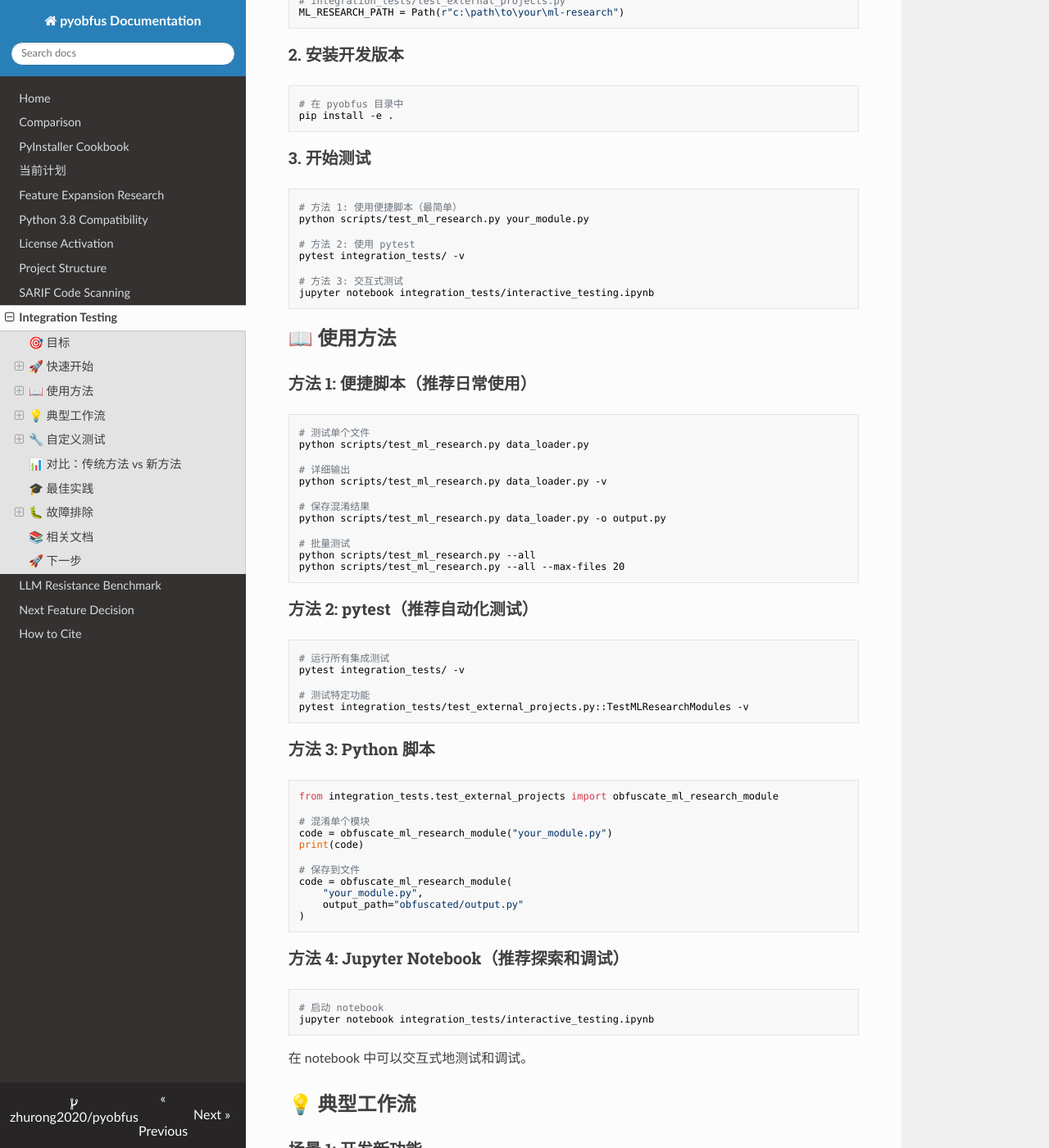
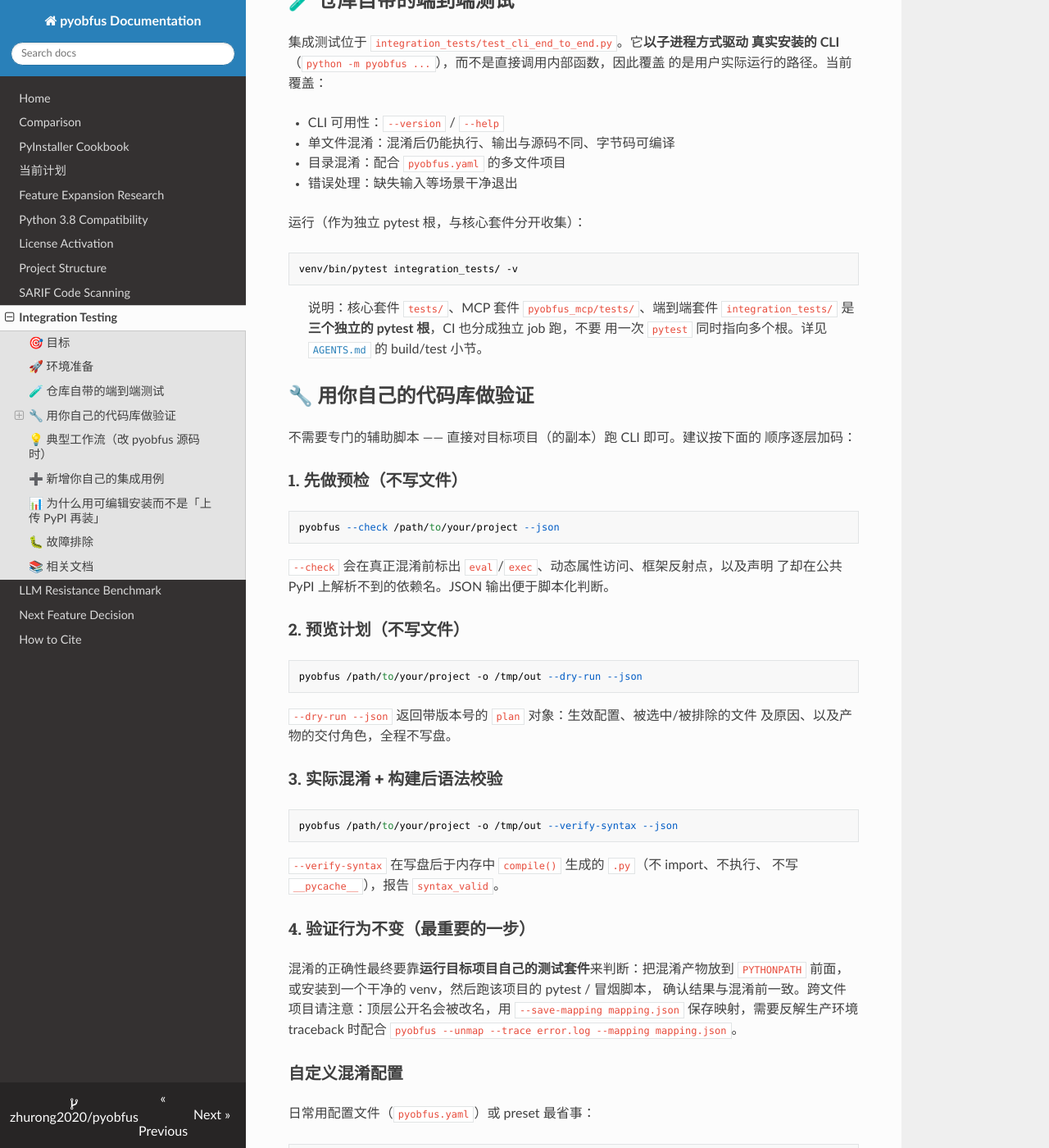
Before and after one commit to zhurong2020/pyobfus, an MkDocs documentation site: the page built from docs/INTEGRATION_TESTING.md, in a window 1280 px wide and 1400 px high, scrolled down 612 px. Shown: the whole window at 82% size. Built offline with MkDocs 1.6.1, drawn with Linux system fonts in a browser that asks for light colours; nearby versions of some CDN libraries; some of the changed text lies outside the part shown.

Commit message:
docs: fix stale integration guide, dead links, and document shipped flags
- Rewrite docs/INTEGRATION_TESTING.md: it described a defunct workflow around
  scripts/test_ml_research.py, integration_tests/test_external_projects.py and
  an interactive notebook, none of which still exist. Replace with the real
  current workflow (editable install, the --check/--dry-run/--verify-syntax
  CLI, the shipped integration_tests/test_cli_end_to_end.py, and how to add
  your own cases).
- Document three already-shipped Community flags that were missing from the
  discovery surfaces: --numeric-obfuscation, --strip-ai-artifacts and
  --incremental, in README, llms.txt (+ docs/ twin) and docs/index.md.
- Fix a dead link in docs/PACKAGE_INSPECTION.md (examples/inspect_package.py
  was never shipped; the runnable snippets are already inline) and repair the
  broken docs/INTEGRATION_TESTING.md "相关文档" links.
- Point CLAUDE.md's feature-research reference at the current 2026-09-02 note
  (supersedes the 2026-08-26 one).

Co-Authored-By: Claude Opus 4.8 <noreply@anthropic.com>

````diff
--- a/docs/INTEGRATION_TESTING.md
+++ b/docs/INTEGRATION_TESTING.md
@@ -1,170 +1,95 @@
-# 跨项目集成测试指南
+# 集成测试指南
 
-本指南说明如何在 pyobfus 环境中直接测试 ml-research 或其他外部项目的模块。
+本指南说明如何在不发布到 PyPI 的前提下，用**真实项目代码**测试 pyobfus —— 既
+包括仓库自带的端到端测试，也包括拿你自己的代码库做验证的日常工作流。
 
 ## 🎯 目标
 
-- ✅ 不离开 pyobfus 开发环境
-- ✅ 不需要上传到 PyPI
-- ✅ 快速迭代和测试
-- ✅ 使用真实项目的代码
+- ✅ 不需要先上传 PyPI 再安装（用可编辑安装即时生效）
+- ✅ 用真实代码验证混淆是否**语法正确、可运行、行为不变**
+- ✅ 快速迭代：改完 pyobfus 源码立刻重测
 
-## 🚀 快速开始
+## 🚀 环境准备
 
-### 1. 配置路径
-
-编辑以下文件中的 `ML_RESEARCH_PATH`：
-
-```python
-# scripts/test_ml_research.py
-ML_RESEARCH_PATH = Path(r"c:\path\to\your\ml-research")
-
-# integration_tests/test_external_projects.py
-ML_RESEARCH_PATH = Path(r"c:\path\to\your\ml-research")
+```bash
+python -m venv venv && source venv/bin/activate
+pip install -e ".[dev]"
 ```
 
-### 2. 安装开发版本
+可编辑安装（`-e`）后，对 `pyobfus/` 源码的任何修改都会立即在 `pyobfus`
+命令与 `python -m pyobfus` 中生效，无需重新安装、无需版本号、不污染 PyPI。
+
+## 🧪 仓库自带的端到端测试
+
+集成测试位于 `integration_tests/test_cli_end_to_end.py`。它**以子进程方式驱动
+真实安装的 CLI**（`python -m pyobfus ...`），而不是直接调用内部函数，因此覆盖
+的是用户实际运行的路径。当前覆盖：
+
+- CLI 可用性：`--version` / `--help`
+- 单文件混淆：混淆后仍能执行、输出与源码不同、字节码可编译
+- 目录混淆：配合 `pyobfus.yaml` 的多文件项目
+- 错误处理：缺失输入等场景干净退出
+
+运行（作为独立 pytest 根，与核心套件分开收集）：
 
 ```bash
-# 在 pyobfus 目录中
-pip install -e .
+venv/bin/pytest integration_tests/ -v
 ```
 
-### 3. 开始测试
+> 说明：核心套件 `tests/`、MCP 套件 `pyobfus_mcp/tests/`、端到端套件
+> `integration_tests/` 是**三个独立的 pytest 根**，CI 也分成独立 job 跑，不要
+> 用一次 `pytest` 同时指向多个根。详见 [`AGENTS.md`](https://github.com/zhurong2020/pyobfus/blob/main/AGENTS.md) 的 build/test 小节。
+
+## 🔧 用你自己的代码库做验证
+
+不需要专门的辅助脚本 —— 直接对目标项目（的副本）跑 CLI 即可。建议按下面的
+顺序逐层加码：
+
+### 1. 先做预检（不写文件）
 
 ```bash
-# 方法 1: 使用便捷脚本（最简单）
-python scripts/test_ml_research.py your_module.py
-
-# 方法 2: 使用 pytest
-pytest integration_tests/ -v
-
-# 方法 3: 交互式测试
-jupyter notebook integration_tests/interactive_testing.ipynb
+pyobfus --check /path/to/your/project --json
 ```
 
-## 📖 使用方法
+`--check` 会在真正混淆前标出 `eval`/`exec`、动态属性访问、框架反射点，以及声明
+了却在公共 PyPI 上解析不到的依赖名。JSON 输出便于脚本化判断。
 
-### 方法 1: 便捷脚本（推荐日常使用）
+### 2. 预览计划（不写文件）
 
 ```bash
-# 测试单个文件
-python scripts/test_ml_research.py data_loader.py
-
-# 详细输出
-python scripts/test_ml_research.py data_loader.py -v
-
-# 保存混淆结果
-python scripts/test_ml_research.py data_loader.py -o output.py
-
-# 批量测试
-python scripts/test_ml_research.py --all
-python scripts/test_ml_research.py --all --max-files 20
+pyobfus /path/to/your/project -o /tmp/out --dry-run --json
 ```
 
-### 方法 2: pytest（推荐自动化测试）
+`--dry-run --json` 返回带版本号的 `plan` 对象：生效配置、被选中/被排除的文件
+及原因、以及产物的交付角色，全程不写盘。
+
+### 3. 实际混淆 + 构建后语法校验
 
 ```bash
-# 运行所有集成测试
-pytest integration_tests/ -v
-
-# 测试特定功能
-pytest integration_tests/test_external_projects.py::TestMLResearchModules -v
+pyobfus /path/to/your/project -o /tmp/out --verify-syntax --json
 ```
 
-### 方法 3: Python 脚本
+`--verify-syntax` 在写盘后于内存中 `compile()` 生成的 `.py`（不 import、不执行、
+不写 `__pycache__`），报告 `syntax_valid`。
 
-```python
-from integration_tests.test_external_projects import obfuscate_ml_research_module
+### 4. 验证行为不变（最重要的一步）
 
-# 混淆单个模块
-code = obfuscate_ml_research_module("your_module.py")
-print(code)
+混淆的正确性最终要靠**运行目标项目自己的测试套件**来判断：把混淆产物放到
+`PYTHONPATH` 前面，或安装到一个干净的 venv，然后跑该项目的 pytest / 冒烟脚本，
+确认结果与混淆前一致。跨文件项目请注意：顶层公开名会被改名，用
+`--save-mapping mapping.json` 保存映射，需要反解生产环境 traceback 时配合
+`pyobfus --unmap --trace error.log --mapping mapping.json`。
 
-# 保存到文件
-code = obfuscate_ml_research_module(
-    "your_module.py",
-    output_path="obfuscated/output.py"
-)
+### 自定义混淆配置
+
+日常用配置文件（`pyobfus.yaml`）或 preset 最省事：
+
+```bash
+pyobfus /path/to/your/project -o /tmp/out --config pyobfus.yaml
+pyobfus --init /path/to/your/project        # 自动探测框架，生成 pyobfus.yaml
 ```
 
-### 方法 4: Jupyter Notebook（推荐探索和调试）
-
-```bash
-# 启动 notebook
-jupyter notebook integration_tests/interactive_testing.ipynb
-```
-
-在 notebook 中可以交互式地测试和调试。
-
-## 💡 典型工作流
-
-### 场景 1: 开发新功能
-
-```bash
-# 1. 修改 pyobfus 代码
-vim pyobfus/transformers/new_feature.py
-
-# 2. 单元测试
-pytest tests/test_new_feature.py
-
-# 3. 集成测试（使用 ml-research）
-python scripts/test_ml_research.py test_module.py -v
-
-# 4. 发现问题，回到步骤 1
-# 5. 修改后立即重新测试（无需重新安装！）
-```
-
-### 场景 2: 修复 Bug
-
-```bash
-# 1. 复现问题
-python scripts/test_ml_research.py problematic_module.py -v
-
-# 2. 查看详细错误信息
-# 3. 修复代码
-# 4. 重新测试
-python scripts/test_ml_research.py problematic_module.py -v
-
-# 5. 验证修复
-python scripts/test_ml_research.py --all
-```
-
-### 场景 3: 发布前验证
-
-```bash
-# 1. 运行所有测试
-pytest tests/ -v
-pytest integration_tests/ -v
-
-# 2. 批量测试真实项目
-python scripts/test_ml_research.py --all --max-files 50
-
-# 3. 检查结果
-# ✅ Successful: 48/50
-# ❌ Failed: 2/50
-
-# 4. 修复失败的案例
-# 5. 重新测试
-```
-
-## 🔧 自定义测试
-
-### 添加特定模块测试
-
-编辑 `integration_tests/test_external_projects.py`：
-
-```python
-def test_specific_ml_modules(self):
-    modules_to_test = [
-        "data_loader.py",
-        "model_trainer.py",
-        "utils/preprocessing.py",
-    ]
-    # ... 测试逻辑
-```
-
-### 自定义混淆配置
+也可以在 Python 里构造配置对象直接调库：
 
 ```python
 from pyobfus.config import ObfuscationConfig
@@ -172,75 +97,71 @@ from pyobfus.config import ObfuscationConfig
 config = ObfuscationConfig()
 config.string_encoding = True
 config.preserve_param_names = True
-config.add_exclude_name("important_function")
+config.exclude_names.add("important_function")
 ```
 
-## 📊 对比：传统方法 vs 新方法
+## 💡 典型工作流（改 pyobfus 源码时）
 
-| 特性 | 传统方法 | 新方法（集成测试） |
-|------|---------|-----------------|
-| **环境** | 需要切换项目 | 留在 pyobfus 中 |
-| **安装** | 上传 PyPI 再安装 | 可编辑安装 (pip install -e .) |
-| **迭代速度** | 慢（上传+安装） | 快（即时生效） |
-| **PyPI 污染** | 是 | 否 |
-| **版本管理** | 需要新版本号 | 无需版本号 |
-| **调试** | 困难 | 容易（详细输出） |
-| **自动化** | 困难 | 容易（pytest） |
+```bash
+# 1. 修改 pyobfus 代码（可编辑安装，改完即生效）
+vim pyobfus/transformers/some_transformer.py
 
-## 🎓 最佳实践
+# 2. 单元测试
+venv/bin/pytest tests/ -q
 
-1. **使用可编辑安装**: `pip install -e .`
-2. **先单元测试**: `pytest tests/`
-3. **再集成测试**: `python scripts/test_ml_research.py --all`
-4. **详细模式调试**: `-v` 标志查看详细信息
-5. **批量测试回归**: 发布前测试所有模块
-6. **保存测试结果**: 使用 `-o` 保存混淆后的代码
+# 3. 端到端测试
+venv/bin/pytest integration_tests/ -v
+
+# 4. 拿真实项目回归
+pyobfus --check /path/to/real/project --json
+pyobfus /path/to/real/project -o /tmp/out --verify-syntax --json
+#    然后在 /tmp/out 上跑该项目自己的测试确认行为不变
+```
+
+## ➕ 新增你自己的集成用例
+
+在 `integration_tests/` 下按现有 `test_cli_end_to_end.py` 的风格加测试即可 ——
+用 `run_cli(...)` 辅助函数以子进程驱动 CLI，断言退出码 / 输出 / 产物：
+
+```python
+def test_my_project_obfuscates_cleanly(tmp_path):
+    src = tmp_path / "src"
+    src.mkdir()
+    (src / "m.py").write_text("def f(x):\n    return x + 1\n")
+    out = tmp_path / "out"
+    result = run_cli(str(src), "-o", str(out), "--verify-syntax", "--json")
+    assert result.returncode == 0
+```
+
+## 📊 为什么用可编辑安装而不是「上传 PyPI 再装」
+
+| 特性 | 上传 PyPI 再安装 | 可编辑安装 (`pip install -e .`) |
+|------|------------------|-------------------------------|
+| 迭代速度 | 慢（上传 + 安装） | 快（改完即生效） |
+| PyPI 污染 | 是 | 否 |
+| 版本管理 | 需要新版本号 | 无需版本号 |
+| 调试 | 困难 | 容易（`-v` / `--json`） |
 
 ## 🐛 故障排除
 
-### 问题：找不到 ml-research
+**`ModuleNotFoundError: No module named 'pyobfus'`** —— 没做可编辑安装：
 
-```
-❌ ml-research project not found
+```bash
+pip install -e ".[dev]"
 ```
 
-**解决**: 更新脚本中的 `ML_RESEARCH_PATH`
+**改了源码不生效** —— 当前环境不是可编辑安装：
 
-### 问题：导入错误
-
-```
-ModuleNotFoundError: No module named 'pyobfus'
+```bash
+pip uninstall pyobfus && pip install -e ".[dev]"
 ```
 
-**解决**:
-```bash
-pip install -e .
-```
-
-### 问题：修改不生效
-
-**原因**: 没有使用可编辑安装
-
-**解决**:
-```bash
-pip uninstall pyobfus
-pip install -e .
-```
+**`'pyobfus' is a package and cannot be directly executed`** —— 当前工作目录
+（或其兄弟目录）恰好叫 `pyobfus`，被 `python -m pyobfus` 抢先命中。换个工作
+目录运行，或直接用 `pyobfus` 命令而非 `python -m pyobfus`。
 
 ## 📚 相关文档
 
-- [integration_tests/README.md](integration_tests/README.md) - 详细使用说明
-- [scripts/test_ml_research.py](scripts/test_ml_research.py) - 便捷测试脚本
-- [integration_tests/test_external_projects.py](integration_tests/test_external_projects.py) - pytest 测试套件
-- [integration_tests/interactive_testing.ipynb](integration_tests/interactive_testing.ipynb) - 交互式测试
-
-## 🚀 下一步
-
-1. 配置你的 ml-research 路径
-2. 运行第一个测试
-3. 根据需要自定义测试
-4. 集成到 CI/CD（可选）
-
----
-
-**提示**: 这个测试方法适用于任何 Python 项目，不仅限于 ml-research！
+- [integration_tests/test_cli_end_to_end.py](https://github.com/zhurong2020/pyobfus/blob/main/integration_tests/test_cli_end_to_end.py) - 仓库内的端到端 CLI 集成测试
+- [AGENTS.md](https://github.com/zhurong2020/pyobfus/blob/main/AGENTS.md) - build/test/lint 约定（三个 pytest 根、Python 3.9–3.14 目标等）
+- [CURRENT_PLAN_ZH.md](CURRENT_PLAN_ZH.md) - 当前计划与冷启动入口
--- a/docs/llms.txt
+++ b/docs/llms.txt
@@ -41,6 +41,9 @@ uvx pyobfus-mcp
 - `pyobfus --init src/` — auto-detect framework and generate `pyobfus.yaml`
 - `pyobfus --unmap --trace error.log --mapping mapping.json` — reverse obfuscated stack traces
 - `pyobfus src/ -o dist/ --save-mapping mapping.json` — obfuscate AND emit mapping
+- `pyobfus src/ -o dist/ --numeric-obfuscation` — replace integer/float literals with value-preserving opaque expressions (int → XOR/add/sub identities, float → `float.fromhex`); community, opt-in
+- `pyobfus src/ -o dist/ --strip-ai-artifacts` — remove AI-generation markers (`Generated by Claude`, `Co-Authored-By: Claude`, ...) from docstrings and attribution dunders; community, opt-in
+- `pyobfus src/ -o dist/ --incremental` — skip a directory rebuild when every input file and the config are unchanged since the last successful build (cache at `<output>/.pyobfus-cache/`)
 - `pyobfus src/ -o dist/ --dry-run --json` (0.5.19) — preview a versioned plan with effective config, selected/excluded files, and artifact handling roles; writes nothing and cannot be applied as saved state
 - `pyobfus src/ -o dist/ --verify-syntax --json` (0.5.19) — after writing, compile generated `.py` files in memory and report `syntax_valid`; never imports or executes the project, creates no `__pycache__`, and does not claim runtime correctness
 - `pyobfus src/ -o dist/ --provenance-manifest provenance.json` (0.5.5) — emit a local JSON build-provenance manifest (input/output hashes, config hash, pyobfus version, git commit when available, mapping digest, CycloneDX-compatible relationships)
--- a/llms.txt
+++ b/llms.txt
@@ -41,6 +41,9 @@ uvx pyobfus-mcp
 - `pyobfus --init src/` — auto-detect framework and generate `pyobfus.yaml`
 - `pyobfus --unmap --trace error.log --mapping mapping.json` — reverse obfuscated stack traces
 - `pyobfus src/ -o dist/ --save-mapping mapping.json` — obfuscate AND emit mapping
+- `pyobfus src/ -o dist/ --numeric-obfuscation` — replace integer/float literals with value-preserving opaque expressions (int → XOR/add/sub identities, float → `float.fromhex`); community, opt-in
+- `pyobfus src/ -o dist/ --strip-ai-artifacts` — remove AI-generation markers (`Generated by Claude`, `Co-Authored-By: Claude`, ...) from docstrings and attribution dunders; community, opt-in
+- `pyobfus src/ -o dist/ --incremental` — skip a directory rebuild when every input file and the config are unchanged since the last successful build (cache at `<output>/.pyobfus-cache/`)
 - `pyobfus src/ -o dist/ --dry-run --json` (0.5.19) — preview a versioned plan with effective config, selected/excluded files, and artifact handling roles; writes nothing and cannot be applied as saved state
 - `pyobfus src/ -o dist/ --verify-syntax --json` (0.5.19) — after writing, compile generated `.py` files in memory and report `syntax_valid`; never imports or executes the project, creates no `__pycache__`, and does not claim runtime correctness
 - `pyobfus src/ -o dist/ --provenance-manifest provenance.json` (0.5.5) — emit a local JSON build-provenance manifest (input/output hashes, config hash, pyobfus version, git commit when available, mapping digest, CycloneDX-compatible relationships)
````
Also changed, not shown: CLAUDE.md (+3 -2 lines), README.md (+3 -0 lines), docs/PACKAGE_INSPECTION.md (+3 -7 lines), docs/index.md (+3 -0 lines).
